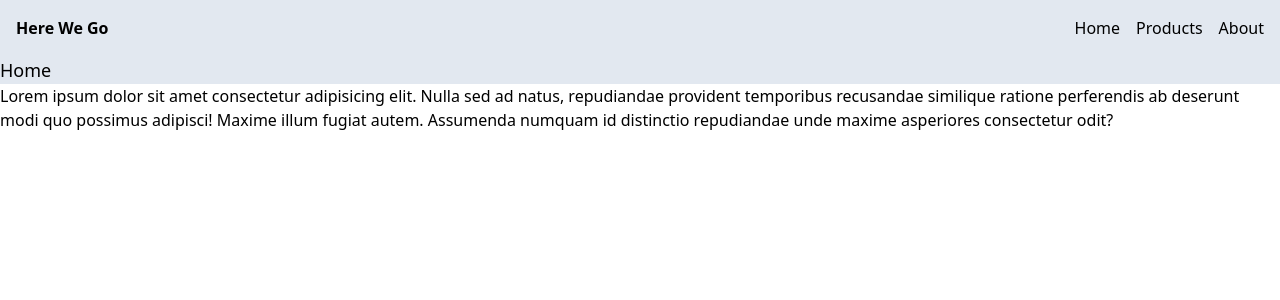
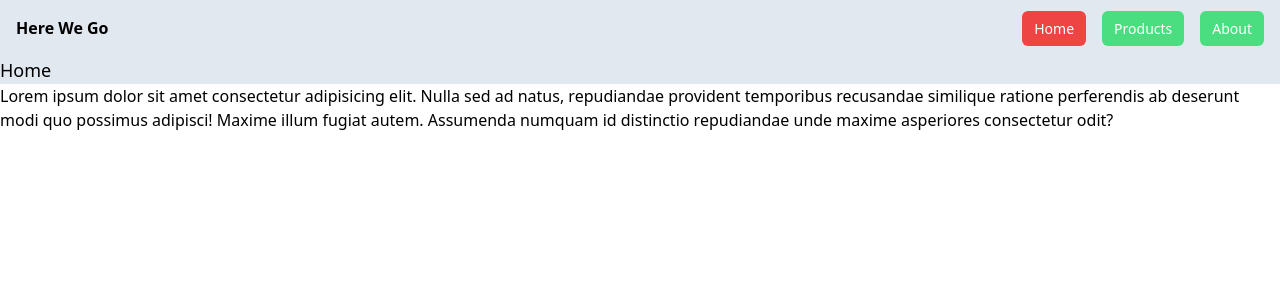
Before and after one commit to AkumuJey/myshop, a Nuxt app: page / in a window 1280 px wide. Shown: the top 300 px of the page. Built offline with nearby package versions, Linux system fonts and the light colour scheme.

Commit message:
Corrected tailwind and fetched data

```diff
--- a/assets/tailwind.css
+++ b/assets/css/tailwind.css
@@ -3,10 +3,8 @@
 @tailwind utilities;
 
 @layer components {
-    .router-link-exact-active {
-        @apply text-green-600
-    }
+
     .btn {
-
+        @apply bg-green-400 text-white px-3 py-2 rounded-md text-sm;
     }
 }
--- a/layouts/default.vue
+++ b/layouts/default.vue
@@ -4,9 +4,9 @@
       <nav class="bg-slate-200 container mx-auto p-4 flex justify-between">
         <nuxt-link to="/products" class="font-bold">Here We Go</nuxt-link>
         <ul class="flex gap-4">
-          <li><nuxt-link to="/">Home</nuxt-link></li>
-          <li><nuxt-link to="/products">Products</nuxt-link></li>
-          <li><nuxt-link to="/about">About</nuxt-link></li>
+          <li><nuxt-link to="/" class="btn">Home</nuxt-link></li>
+          <li><nuxt-link to="/products" class="btn">Products</nuxt-link></li>
+          <li><nuxt-link to="/about" class="btn">About</nuxt-link></li>
         </ul>
       </nav>
     </header>
@@ -20,5 +20,7 @@
 </script>
 
 <style>
-
+.router-link-exact-active {
+  @apply bg-red-500;
+}
 </style>
--- a/layouts/products.vue
+++ b/layouts/products.vue
@@ -8,11 +8,11 @@
     <div class="container mx-auto p-4">
         <slot />
     </div>
-    <footer class="container p-4 mx-auto flex justify-between border-t-2">
+    <footer class="container p-4 mx-auto flex justify-between border-t-2 bg-slate-200">
         <ul class="flex gap-4">
-          <li><nuxt-link to="/">Home</nuxt-link></li>
-          <li><nuxt-link to="/products">Products</nuxt-link></li>
-          <li><nuxt-link to="/about">About</nuxt-link></li>
+          <li><nuxt-link to="/" class="btn">Home</nuxt-link></li>
+          <li><nuxt-link to="/products" class="btn">Products</nuxt-link></li>
+          <li><nuxt-link to="/about" class="btn">About</nuxt-link></li>
         </ul>
     </footer>
     </div>
--- a/pages/products/[id].vue
+++ b/pages/products/[id].vue
@@ -1,17 +1,24 @@
 <template>
   <div>
-    <p>Products for {{ id }}</p>
-    <p>Lorem ipsum dolor sit, amet consectetur adipisicing elit. Necessitatibus nobis culpa provident ut. Ex illo, doloremque voluptatum consectetur itaque aliquam!</p>
-    <p>{{ $route.params.id }} mmm</p>
+    <h2>{{ product.title }}</h2>
+    <p>{{ product.price }}</p>
+    <p>{{ product.id }}</p>
   </div>
 </template>
 
 <script setup>
 const { id } = useRoute().params
 
+// fetching the product
+
+const url = 'https://fakestoreapi.com/products/' + id
+
+const { data: product } = await useFetch(url, { key: id })
+
 definePageMeta({
   layout: 'products'
 })
+
 </script>
 
 <style scoped>
--- a/pages/products/index.vue
+++ b/pages/products/index.vue
@@ -1,11 +1,21 @@
 <template>
-  Hello
+  <div>
+    <div class="grid grid-cols-5 gap-5">
+      <div v-for="product in products" :key="product.id">
+        <nuxt-link :to="`/products/${product.id}`">{{ product.title }}</nuxt-link>
+      </div>
+    </div>
+  </div>
 </template>
 
-<script>
+<script setup>
 definePageMeta({
   layout: 'products'
 })
+
+
+const { data: products } = await useFetch('https://fakestoreapi.com/products')
+
 </script>
 
 <style>
```
